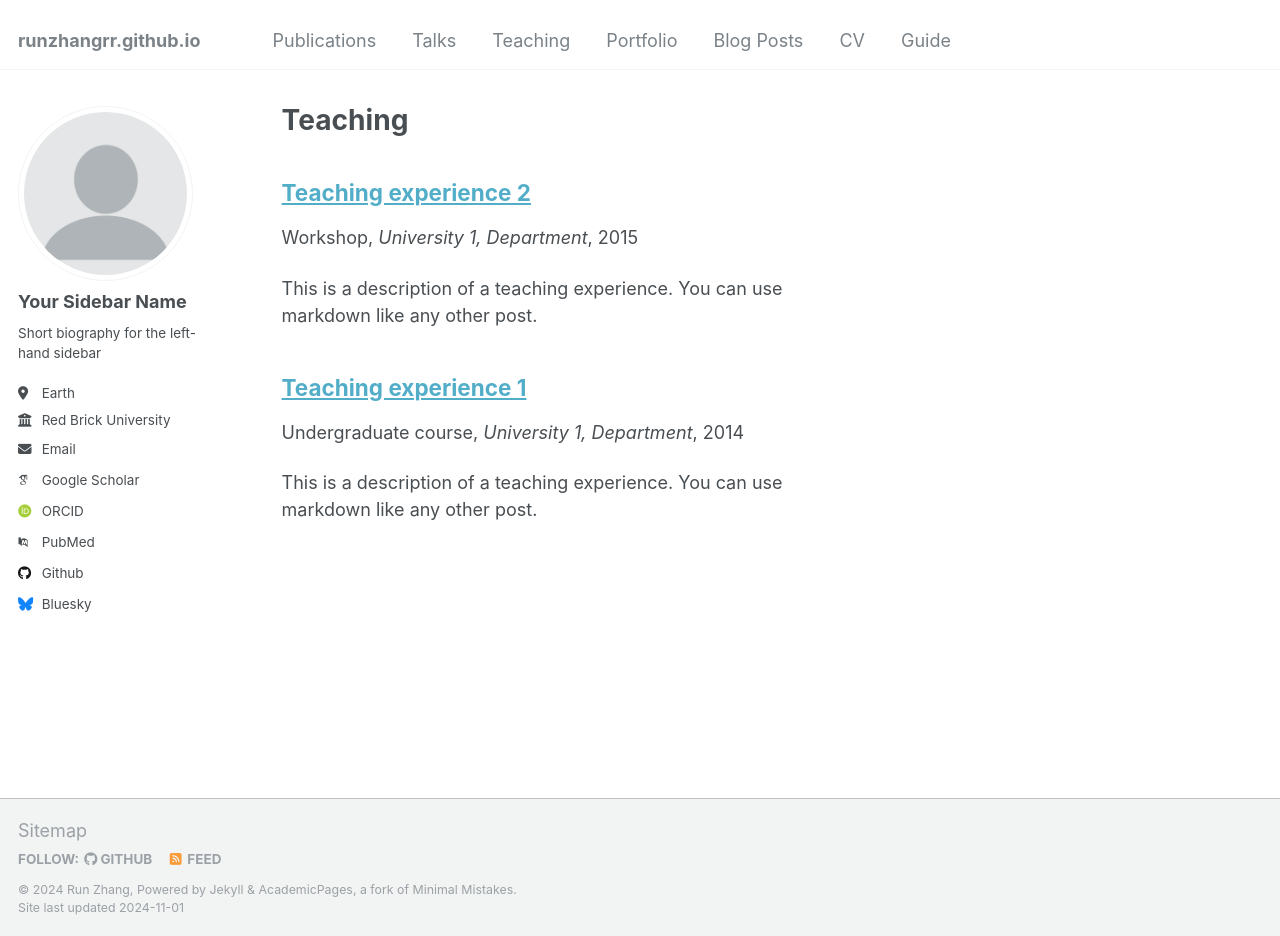
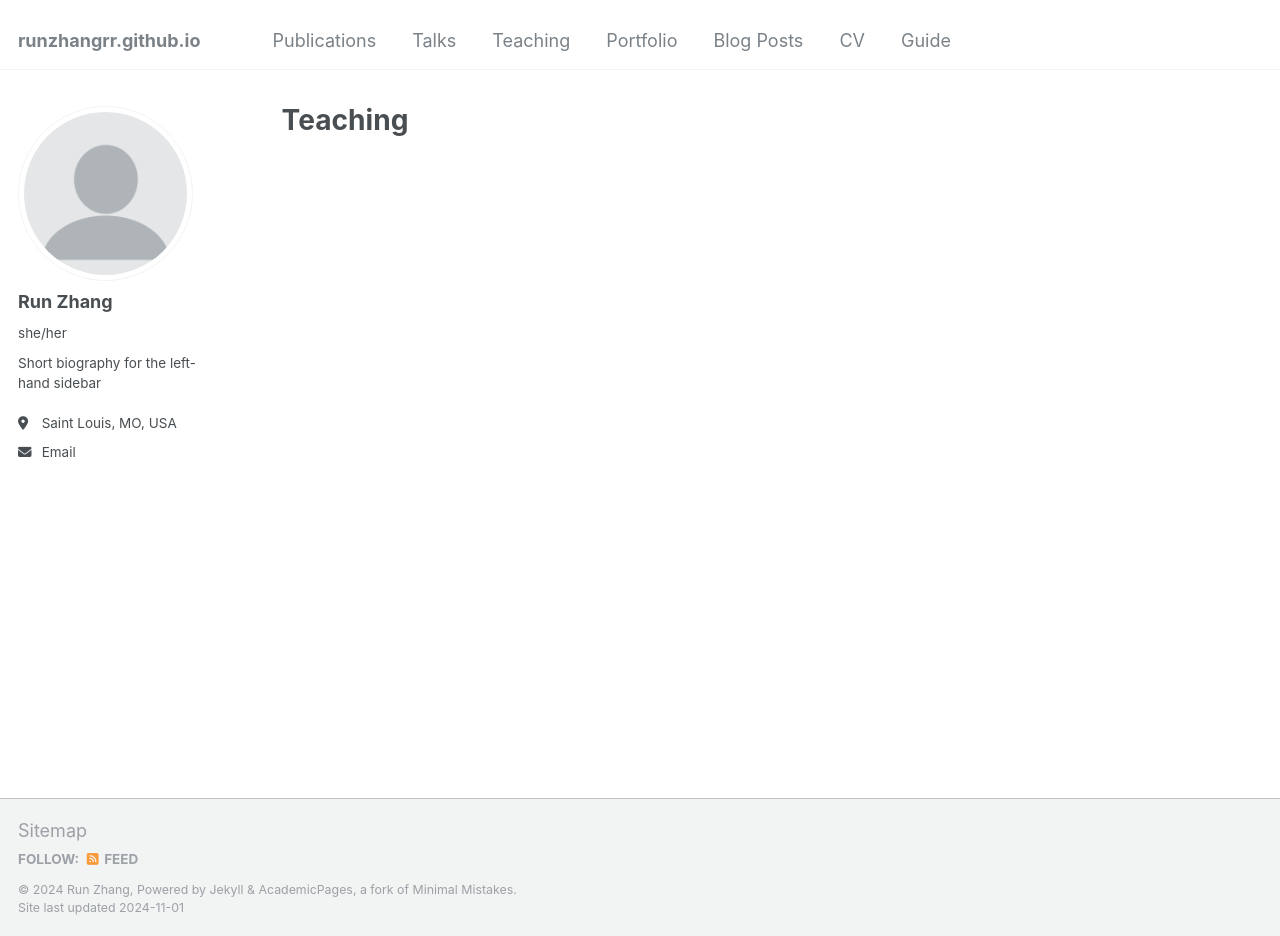
Before and after one commit to Run98/runzhangrr.github.io, a Jekyll site: the page built from _pages/teaching.html, in a window 1280 px wide and 936 px high. Built offline with Jekyll 4.4.1, drawn with Linux system fonts in a browser that asks for light colours; some web fonts are replaced.

Commit message:
Update _config.yml

```diff
--- a/_config.yml
+++ b/_config.yml
@@ -22,57 +22,57 @@ repository               : "Run98/runzhang.github.io"
 author:
   # Biographic information
   avatar           : "profile.png"
-  name             : "Your Sidebar Name"
-  pronouns         : # example: "she/her"
+  name             : "Run Zhang"
+  pronouns         : "she/her"
   bio              : "Short biography for the left-hand sidebar"
-  location         : "Earth"
-  employer         : "Red Brick University"
-  uri              : # URL
-  email            : "none@example.org"
+  location         : "Saint Louis, MO, USA"
+  # employer         : "Red Brick University"
+  # uri              : # URL
+  email            : "runzhang.r@gmail.com"
 
   # Academic websites
-  arxiv            : # URL - Update with the correct link to your profile
-  googlescholar    : "https://scholar.google.com/citations?user=PS_CX0AAAAAJ"
-  impactstory      : # URL
-  orcid            : "http://orcid.org/yourorcidurl"
-  semantic         : # URL
-  pubmed           : "https://www.ncbi.nlm.nih.gov/pubmed/?term=john+snow"
-  researchgate     : # URL
-  scopus           : # URL
+  # arxiv            : # URL - Update with the correct link to your profile
+  # googlescholar    : "https://scholar.google.com/citations?user=PS_CX0AAAAAJ"
+  # impactstory      : # URL
+  # orcid            : "http://orcid.org/yourorcidurl"
+  # semantic         : # URL
+  # pubmed           : "https://www.ncbi.nlm.nih.gov/pubmed/?term=john+snow"
+  # researchgate     : # URL
+  # scopus           : # URL
 
   # Repositories and software development
-  bitbucket        : # Username - Update with your username on the site
-  codepen          : # Username
-  dribbble         : # Username
-  github           : "academicpages"
-  kaggle           : # Username
-  stackoverflow    : # User number or user number and name (i.e., use "1" or "1/jeff-atwood")
+  # bitbucket        : # Username - Update with your username on the site
+  # codepen          : # Username
+  # dribbble         : # Username
+  # github           : "academicpages"
+  # kaggle           : # Username
+  # stackoverflow    : # User number or user number and name (i.e., use "1" or "1/jeff-atwood")
 
   # Social media
-  bluesky          : "bsky.app" # Replace this with you Bluesky username
-  facebook         : # Username
-  flickr           : # Username
-  foursquare       : # Username
-  goodreads        : # Username
-  google_plus      : # Username
-  keybase          : # Username
-  instagram        : # Username
-  lastfm           : # Username
-  linkedin         : # Username
-  mastodon         : # URL
-  medium           : # URL
-  pinterest        : # Username
-  soundcloud       : # Username
-  steam            : # Username
-  telegram         : # URL
-  tumblr           : # Username
-  twitter          : # Username for X / Twitter
-  vine             : # Username
-  weibo            : # Username
-  wikipedia        : # Username
-  xing             : # Username
-  youtube          : # Username
-  zhihu            : # Username
+  # bluesky          : "bsky.app" # Replace this with you Bluesky username
+  # facebook         : # Username
+  # flickr           : # Username
+  # foursquare       : # Username
+  # goodreads        : # Username
+  # google_plus      : # Username
+  # keybase          : # Username
+  # instagram        : # Username
+  # lastfm           : # Username
+  # linkedin         : # Username
+  # mastodon         : # URL
+  # medium           : # URL
+  # pinterest        : # Username
+  # soundcloud       : # Username
+  # steam            : # Username
+  # telegram         : # URL
+  # tumblr           : # Username
+  # twitter          : # Username for X / Twitter
+  # vine             : # Username
+  # weibo            : # Username
+  # wikipedia        : # Username
+  # xing             : # Username
+  # youtube          : # Username
+  # zhihu            : # Username
 
 # Publication Category - The following the list of publication categories and their headings
 publication_category:
@@ -129,26 +129,26 @@ yandex_site_verification :
 
 
 # Social Sharing
-twitter:
-  username               : &twitter
-facebook:
-  username               :
-  app_id                 :
-  publisher              :
-og_image                 :  # Open Graph/Twitter default site image
+# twitter:
+#   username               : &twitter
+# facebook:
+#   username               :
+#   app_id                 :
+#   publisher              :
+# og_image                 :  # Open Graph/Twitter default site image
 # For specifying social profiles
 # - https://developers.google.com/structured-data/customize/social-profiles
-social:
-  type                   : # Person or Organization (defaults to Person)
-  name                   : # If the user or organization name differs from the site's name
-  links: # An array of links to social media profiles
+# social:
+#   type                   : # Person or Organization (defaults to Person)
+#   name                   : # If the user or organization name differs from the site's name
+#   links: # An array of links to social media profiles
 
 
 # Analytics
-analytics:
-  provider               :  "false" # false (default), "google", "google-universal", "google-analytics-4", "custom"
-  google:
-    tracking_id          :
+# analytics:
+#   provider               :  "false" # false (default), "google", "google-universal", "google-analytics-4", "custom"
+#   google:
+#     tracking_id          :
 
 
 # Reading Files
@@ -212,9 +212,9 @@ kramdown:
 
 # These settings control the types of collections used by the template
 collections:
-  teaching:
-    output: true
-    permalink: /:collection/:path/
+  # teaching:
+  #   output: true
+  #   permalink: /:collection/:path/
   publications:
     output: true
     permalink: /:collection/:path/
@@ -246,15 +246,15 @@ defaults:
     values:
       layout: single
       author_profile: true
-  # _teaching
-  - scope:
-      path: ""
-      type: teaching
-    values:
-      layout: single
-      author_profile: true
-      share: true
-      comments: true
+  # # _teaching
+  # - scope:
+  #     path: ""
+  #     type: teaching
+  #   values:
+  #     layout: single
+  #     author_profile: true
+  #     share: true
+  #     comments: true
   # _publications
   - scope:
       path: ""
```
